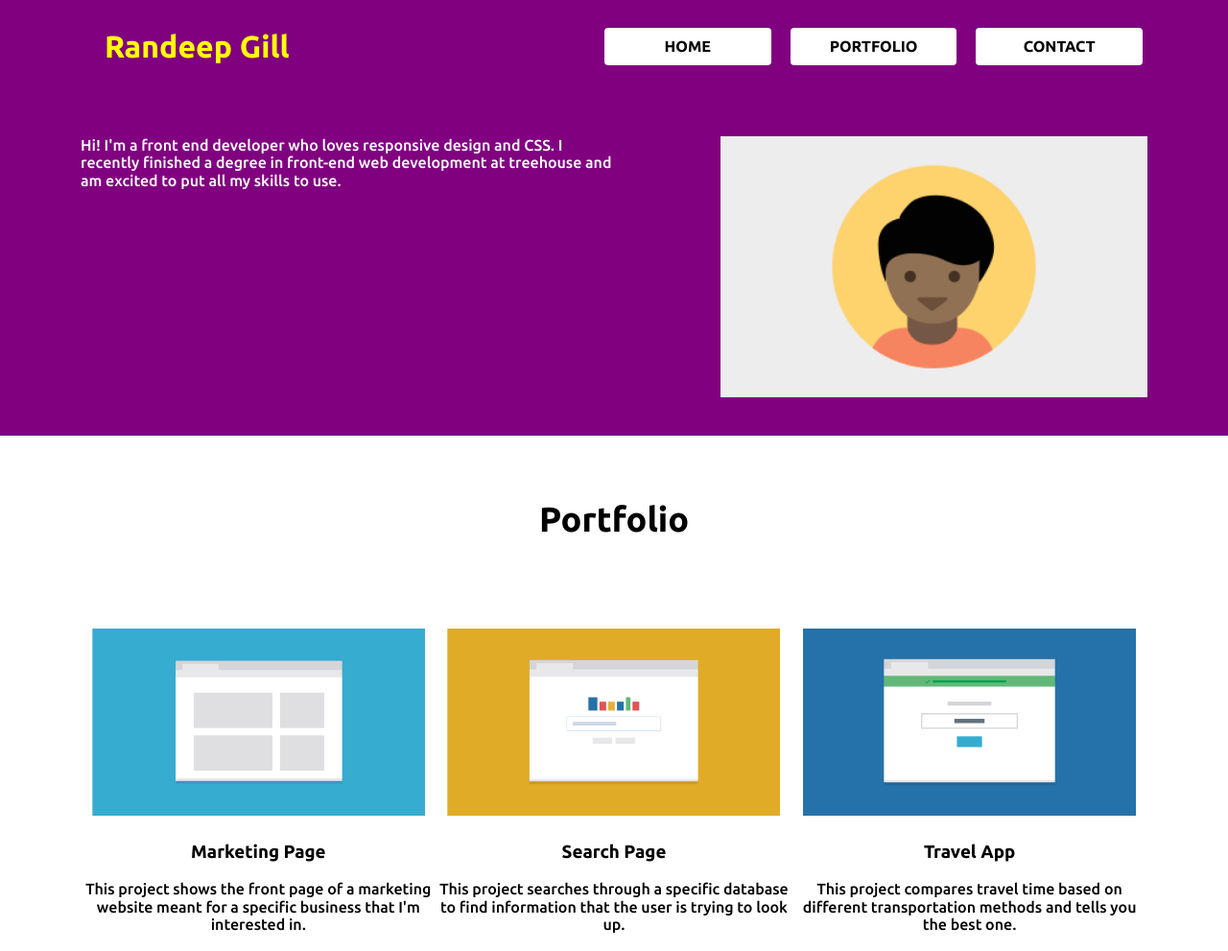
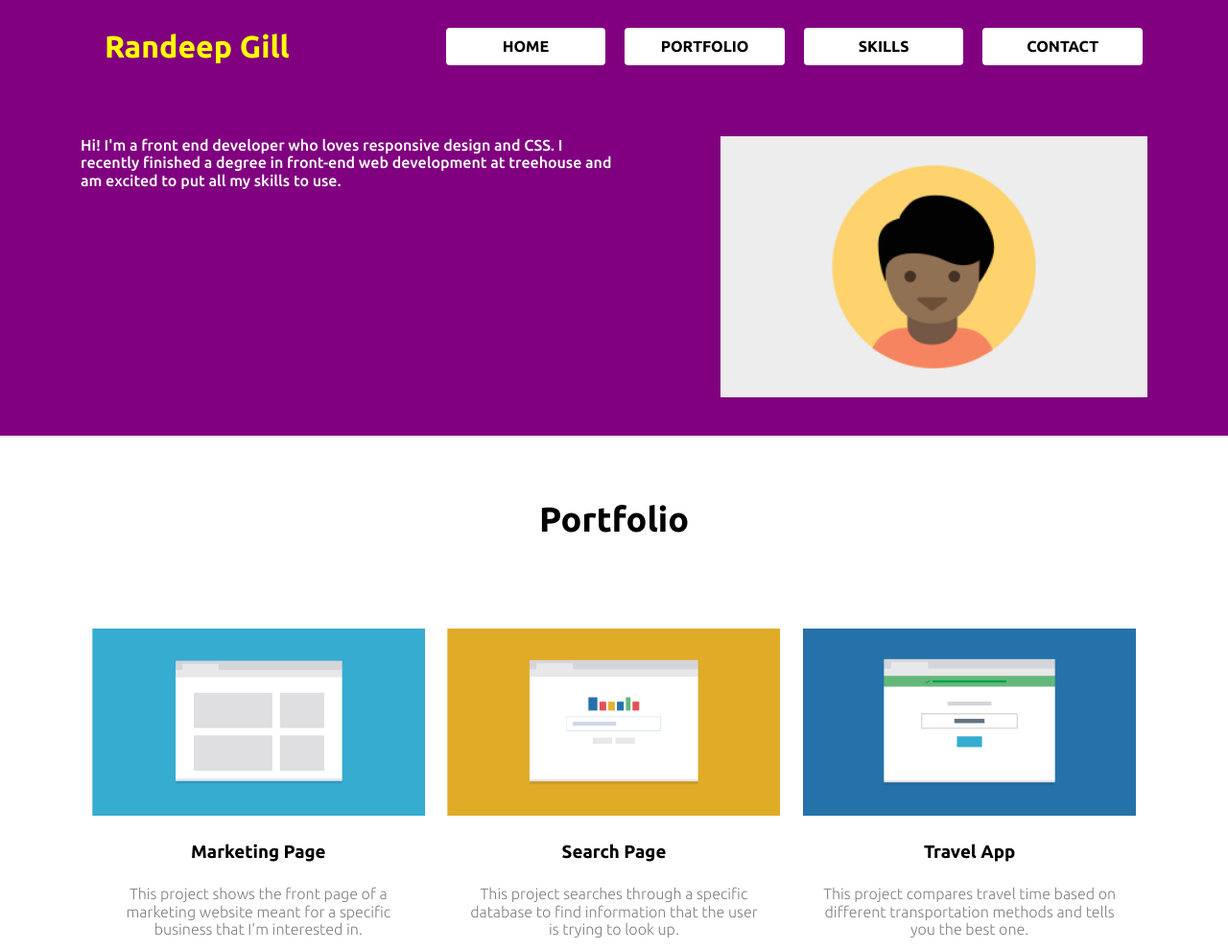
Before and after one commit to ransi5/Treehouse-FEWD-Project-2, a plain HTML site: page index.html in a window 1280 px wide. Shown: the top 991 px of the page at 96% size. Drawn offline with Linux system fonts and the light colour scheme.

Commit message:
uploaded updated files
fixed an error which caused the navigation bar items to align right on small screens

fixed an error causing page width to be wider than browser width

added links to new section

```diff
--- a/css/styles.css
+++ b/css/styles.css
@@ -5,6 +5,7 @@
 
 body{
   font-family: 'Ubuntu', 'sans-serif';
+  max-width: 100%;
 }
 
 /* General styling */
@@ -20,7 +21,7 @@ nav, .mistake, footer{
 }
 
 .nav-item{
-  margin: 5px 10px;
+  margin: 5px auto;
   padding: 10px 20px;
   background-color: white;
   border-radius: 4px;
@@ -50,7 +51,7 @@ nav, .mistake, footer{
   color: white;
 }
 
-.container p,{
+.container p{
   color: gray;
   font-weight: 300;
   padding: 5px 10px;
@@ -59,8 +60,6 @@ nav, .mistake, footer{
 }
 
 .container img{
-  /* width: calc(100vw - 40px);
-  max-width: 364px; */
   max-width: 100%;
   margin: auto;
   padding: 5px 10px;
@@ -129,14 +128,14 @@ footer a, footer p{
   flex-direction: row;
   flex-wrap: wrap;
   align-items: center;
-  width: 100vw;
+  width: 100%;
 }
 
 .container{
   flex-direction: row;
   flex-wrap: wrap;
   align-items: center;
-  width: 100vw;
+  width: 100%;
   justify-content: space-between;
 }
 
@@ -177,6 +176,10 @@ nav li:hover{
   background-color: yellow;
 }
 
+.name:hover{
+  background-color: inherit;
+}
+
 footer a:hover{
   text-decoration: underline;
   color: yellow;
@@ -187,15 +190,17 @@ footer a:hover{
   .nav{
     width: 80%;
     padding-bottom: 40px;
+    justify-content: center;
   }
 
   .nav-item{
-    min-width: 25%;
-    flex: 1 25%;
+    min-width: 15%;
+    flex: 1 20%;
+    margin: 5px 10px;
   }
 
   .name{
-    flex: 3 100%;
+    flex: 4 100%;
     padding-bottom: 40px;
   }
 
@@ -261,12 +266,12 @@ footer a:hover{
   }
 
   .nav-item{
-    min-width: 15%;
-    flex: 1 15%;
+    min-width: 10%;
+    flex: 1 14%;
   }
 
   .name{
-    flex: 3 45%;
+    flex: 2 30%;
     margin: 5px 10px;
     padding: 10px 20px;
     text-align: left;
--- a/index.html
+++ b/index.html
@@ -11,16 +11,17 @@
     <link href="https://fonts.googleapis.com/css2?family=Ubuntu:wght@300;500;700&display=swap" rel="stylesheet">
   </head>
   <body>
-    <nav class="main-nav">
+    <nav id="home" class="main-nav">
         <ul class="nav">
           <li class="name nav-item">Randeep Gill</li>
           <li class="home nav-item"><a href="#home">Home</a></li>
           <li class="portfoloio nav-item"><a href="#portfolio">portfolio</a></li>
+          <li class="skills nav-item"><a href="#skills">Skills</a></li>
           <li class="contact nav-item"><a href="#contact">Contact</a></li>
         </ul>
     </nav>
     <div class="mistake"> <!-- lesson learnt place flex boxes inside primary html sections -->
-      <header id="home" class="head-container">
+      <header class="head-container">
         <img src="images/responsive-layout-profile.png" alt="Comic representation of Randeep Gill" class="head-item pro">
         <p class="head-item para">Hi! I'm a front end developer who loves responsive design and CSS. I recently finished a degree in front-end web development at
         treehouse and am excited to put all my skills to use.</p>
@@ -62,7 +63,7 @@
           <p>Someone can enter in the numbers they want, and press the big blue button and get the result.</p>
         </div>
       </section>
-      <section class="container">
+      <section id="skills" class="container">
         <div class="cont-item heading">
           <h2>Skills</h2>
         </div>
@@ -95,7 +96,8 @@
           <div class="menu">
             <ul class="menu-list">
               <li class="menu-item"><a href="#home">Home</a></li>
-              <li class="menu-item"><a href="#portfolio">portfolio</a></li>
+              <li class="menu-item"><a href="#portfolio">Portfolio</a></li>
+              <li class="menu-item"><a href="#skills">Skills</a></li>
               <li class="menu-item"><a href="#contact">Contact</a></li>
             </ul>
           </div>
```
